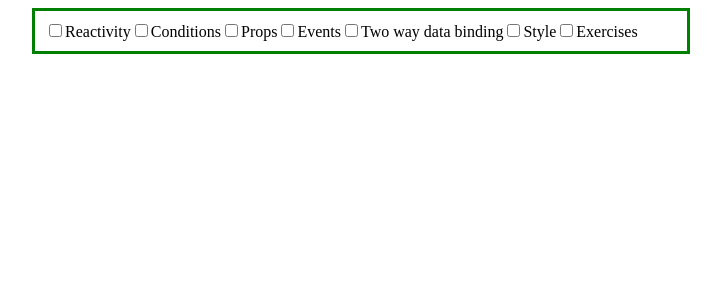
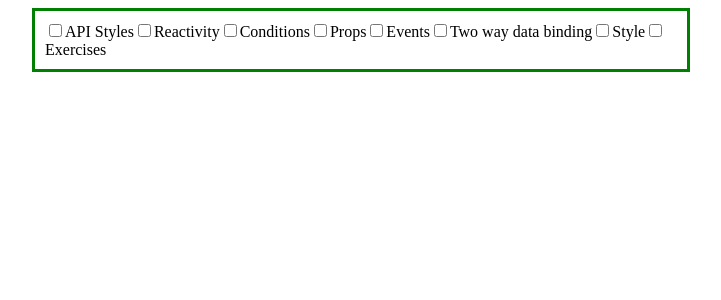
Before and after one commit to PadreSVK/vue-3-basics, a Vue app: page / in a window 1280 px wide. Shown: the top 300 px of the page, without its empty margins (279-1000 px from the left). Built offline with nearby package versions, Linux system fonts and the light colour scheme.

Commit message:
Add missing samples

```diff
--- a/src/App.vue
+++ b/src/App.vue
@@ -1,20 +1,31 @@
 <template>
     <div class="center">
+        <input type="checkbox" v-model="apistyles" id="apistyles" />
+        <label for="apistyles">API Styles</label>
+
         <input type="checkbox" v-model="reactivity" id="reactivity" />
         <label for="reactivity">Reactivity</label>
+
         <input type="checkbox" v-model="conditions" />
         <label for="conditions">Conditions</label>
+
         <input type="checkbox" v-model="props" />
         <label for="props">Props</label>
+
         <input type="checkbox" v-model="events" />
         <label for="events">Events</label>
+
+        <input type="checkbox" v-model="twoWayBinding" />
+        <label for="twoWayBinding">Two way data binding</label>
+
         <input type="checkbox" v-model="style" />
-        <label for="twoWayBinding">Two way data binding</label>
-        <input type="checkbox" v-model="twoWayBinding" />
         <label for="style">Style</label>
+
         <input type="checkbox" v-model="exercises" />
         <label for="exercises">Exercises</label>
 
+        <APIStyles v-if="apistyles" />
+        <Reactivity v-if="reactivity" />
         <Reactivity v-if="reactivity" />
         <Conditions v-if="conditions" />
         <Props v-if="props" />
@@ -28,21 +39,24 @@
 
 <script setup lang="ts">
 import { ref } from 'vue';
+import APIStyles from './components/APIStyles/APIStyles.vue';
 import Reactivity from './components/Reactivity/Reactivity.vue';
 import Conditions from './components/Conditions/Conditions.vue';
 import Props from './components/Props/Props.vue';
 import Events from './components/Events/Events.vue';
+import TwoWayDataBinding from './components/TwoWayDataBinding/TwoWayDataBinding.vue';
 import Styles from './components/Style/Style.vue';
-import TwoWayDataBinding from './components/TwoWayDataBinding/TwoWayDataBinding.vue';
+import Exercises from './exercises/Exercises.vue';
 
-import Exercises from './exercises/Exercises.vue';
+
+const apistyles = ref(false)
 const reactivity = ref(false)
 const conditions = ref(false)
 const props = ref(false)
 const events = ref(false)
 const style = ref(false)
+const twoWayBinding = ref(false)
 const exercises = ref(false)
-const twoWayBinding = ref(false)
 
 </script>
 
```
